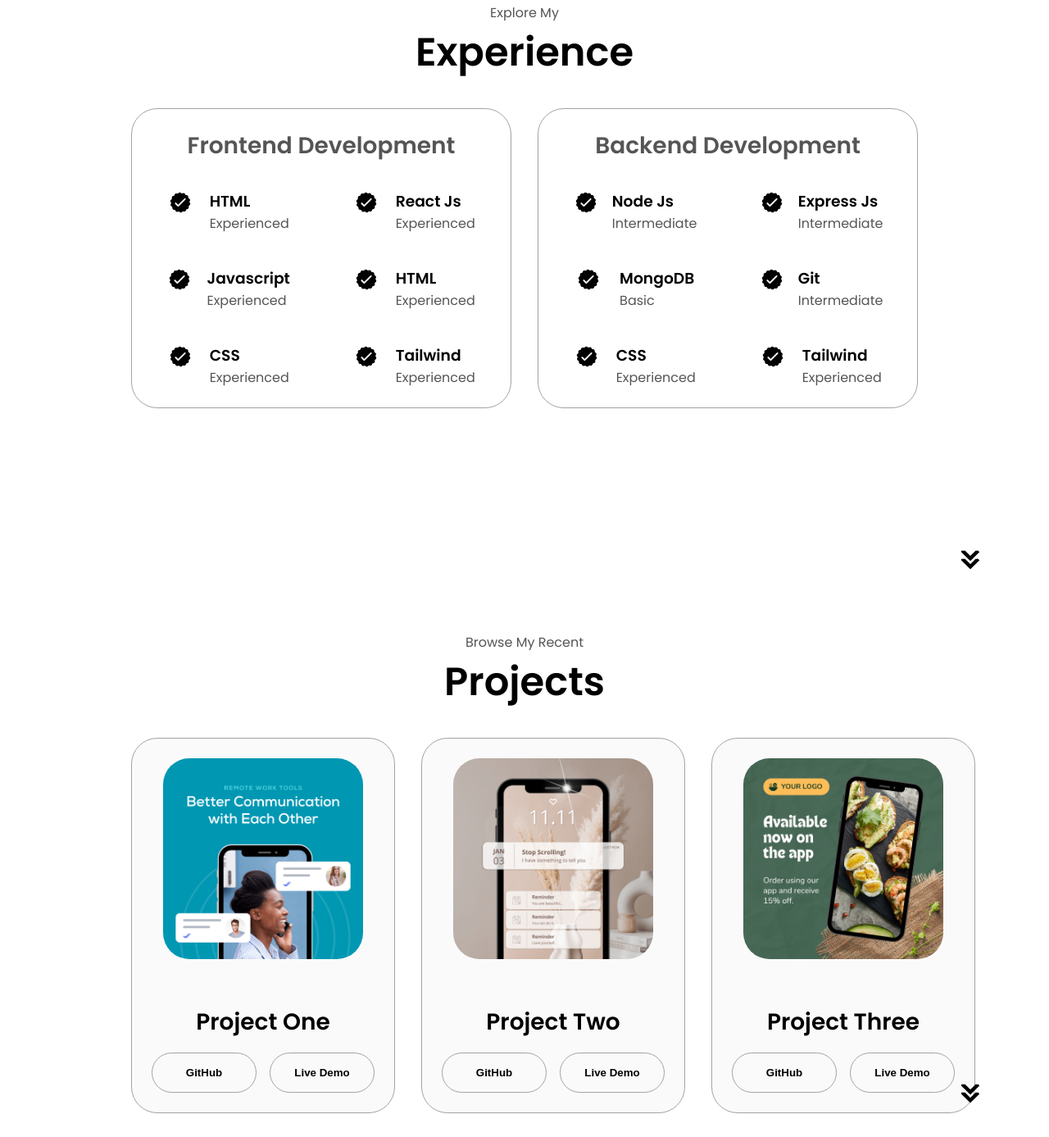
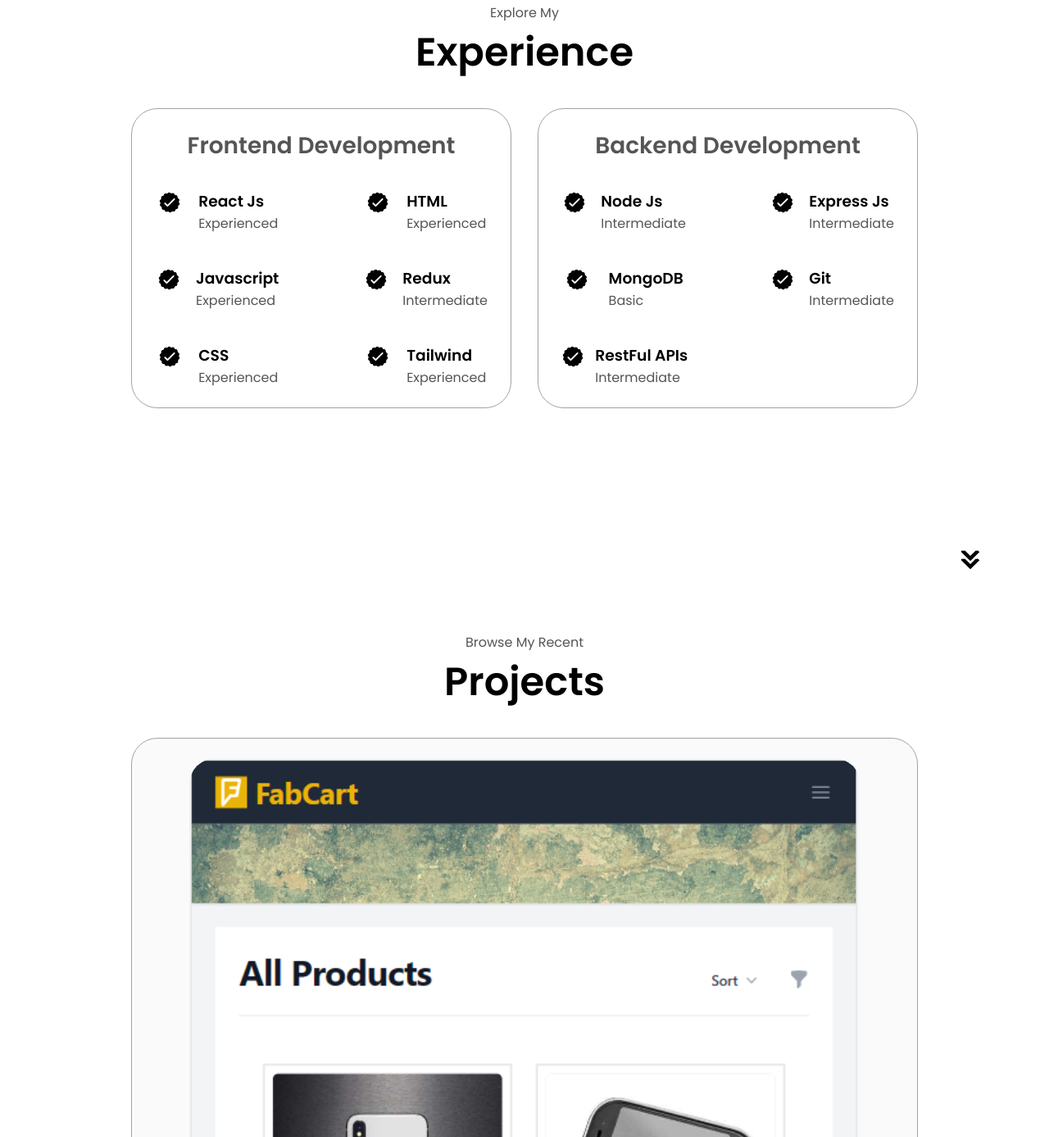
Before and after one commit to CodingFranky/portfolio-website, a plain HTML site: page index.html in a window 1280 px wide. Shown: the part 1693-3080 px from the top of the page at 82% size. Drawn offline with Linux system fonts and the light colour scheme.

Commit message:
updates 1

```diff
--- a/index.html
+++ b/index.html
@@ -81,7 +81,8 @@
                 </div>
             </div>
             <div class="text-container">
-                <p>I am a passionate and results-oriented Front-End Developer with 2+ years experience building user-friendly applications using ReactJs and Javascript. I am actively expanding my skillset to become a full-stack developer and am currently learning Node.js,Express.js and MongoDB <br/>( MERN STACK).</p>
+                <p>I am a passionate and results-oriented Front-End Developer with 2+ years experience building user-friendly applications using ReactJs and Javascript. I am actively expanding my skillset to become a full-stack developer and am currently learning Node.js, Express.js and MongoDB <br/>(MERN Stack)
+                </p>
             </div>
         </div>
     </div>
@@ -98,7 +99,7 @@
                     <article>
                         <img src="./assets/checkmark.png" alt="Experience icon" class="icon">
                         <div>
-                            <h3>HTML</h3>
+                            <h3>React Js</h3>
                             <p>Experienced</p>
                         </div>
 
@@ -106,7 +107,7 @@
                     <article>
                         <img src="./assets/checkmark.png" alt="Experience icon" class="icon">
                         <div>
-                            <h3>React Js</h3>
+                            <h3>HTML</h3>
                             <p>Experienced</p>
                         </div>
 
@@ -122,8 +123,8 @@
                     <article>
                         <img src="./assets/checkmark.png" alt="Experience icon" class="icon">
                         <div>
-                            <h3>HTML</h3>
-                            <p>Experienced</p>
+                            <h3>Redux</h3>
+                            <p>Intermediate</p>
                         </div>
 
                     </article>
@@ -183,19 +184,12 @@
                     <article>
                         <img src="./assets/checkmark.png" alt="Experience icon" class="icon">
                         <div>
-                            <h3>CSS</h3>
-                            <p>Experienced</p>
+                            <h3>RestFul APIs</h3>
+                            <p>Intermediate</p>
                         </div>
 
                     </article>
-                    <article>
-                        <img src="./assets/checkmark.png" alt="Experience icon" class="icon">
-                        <div>
-                            <h3>Tailwind</h3>
-                            <p>Experienced</p>
-                        </div>
 
-                    </article>
                 </div>
                 </div>
             </div>
@@ -210,15 +204,15 @@
             <div class="about-containers">
             <div class="details-container color-container">
                 <div class="article-container">
-                    <img src="./assets/project-1.png" width= '100%'alt="project-1" class="project-img"/>
+                    <img src="./assets/project-ecommerce.PNG" width= '100%'alt="project-1" class="project-img"/>
                     <h2 class="experience-sub-title project-title">Project One</h2>
                 </div>
                     <div class="btn-container">
-                        <button class="btn btn-color-2 project-btn" onclick="location.href='https://github.com/'">GitHub</button>
-                        <button class="btn btn-color-2 project-btn" onclick="location.href='https://github.com/'">Live Demo</button>
+                        <button class="btn btn-color-2 project-btn git_project_1">GitHub</button>
+                        <button class="btn btn-color-2 project-btn project_1"> Live Demo</button>
                 </div>
             </div>
-            <div class="details-container color-container">
+            <!-- <div class="details-container color-container">
                 <div class="article-container">
                     <img src="./assets/project-2.png" width= '100%'alt="project-2" class="project-img"/>
                     <h2 class="experience-sub-title project-title">Project Two</h2>
@@ -227,8 +221,8 @@
                         <button class="btn btn-color-2 project-btn" onclick="location.href='https://github.com/'">GitHub</button>
                         <button class="btn btn-color-2 project-btn" onclick="location.href='https://github.com/'">Live Demo</button>
                 </div>
-            </div>
-            <div class="details-container color-container">
+            </div> -->
+            <!-- <div class="details-container color-container">
                 <div class="article-container">
                     <img src="./assets/project-3.png" width= '100%'alt="project-3" class="project-img"/>
                     <h2 class="experience-sub-title project-title">Project Three</h2>
@@ -237,7 +231,7 @@
                         <button class="btn btn-color-2 project-btn" onclick="location.href='https://github.com/'">GitHub</button>
                         <button class="btn btn-color-2 project-btn" onclick="location.href='https://github.com/'">Live Demo</button>
                 </div>
-            </div>
+            </div> -->
         </div>
 
         </div>
--- a/script.js
+++ b/script.js
@@ -16,3 +16,15 @@ const githublink = 'https://github.com/CodingFranky/'
 github.addEventListener('click',()=>{
     window.open(githublink,'GitHub Profile');
 });
+
+const git_project_1 = document.querySelector('.git_project_1');
+const git_project_link = 'https://github.com/CodingFranky/FbCart-Ecommerce'
+git_project_1.addEventListener('click',()=>{
+    window.open(git_project_link,'Ecommerce Project');
+});
+
+const project_1 = document.querySelector('.project_1');
+const live_1 = 'https://fbcart-ecommerce.vercel.app/'
+project_1.addEventListener('click',()=>{
+    window.open(live_1,'Project 1');
+});
--- a/style.css
+++ b/style.css
@@ -320,6 +320,10 @@ section {
   position: relative;
 }
 
+.text-container{
+    text-align: center;
+}
+
 .experience-sub-title {
   color: rgb(85, 85, 85);
   font-weight: 600;
@@ -335,11 +339,11 @@ section {
 
 .article-container {
   display: flex;
-  text-align: initial;
+  text-align:initial;
   flex-wrap: wrap;
   flex-direction: row;
   gap: 2.5rem;
-  justify-content: space-around;
+  justify-content: space-between;
 }
 
 article {
@@ -368,11 +372,12 @@ article .icon {
   border-radius: 2rem;
   width: 90%;
   height: 90%;
+  margin: auto;
 }
 
 .project-title {
-  margin: 1rem;
   color: black;
+  margin: 1rem auto;
 }
 
 .project-btn {
```
Also changed, not shown: assets/project-ecommerce.PNG (added), assets/repeat_new.jpg (added).
